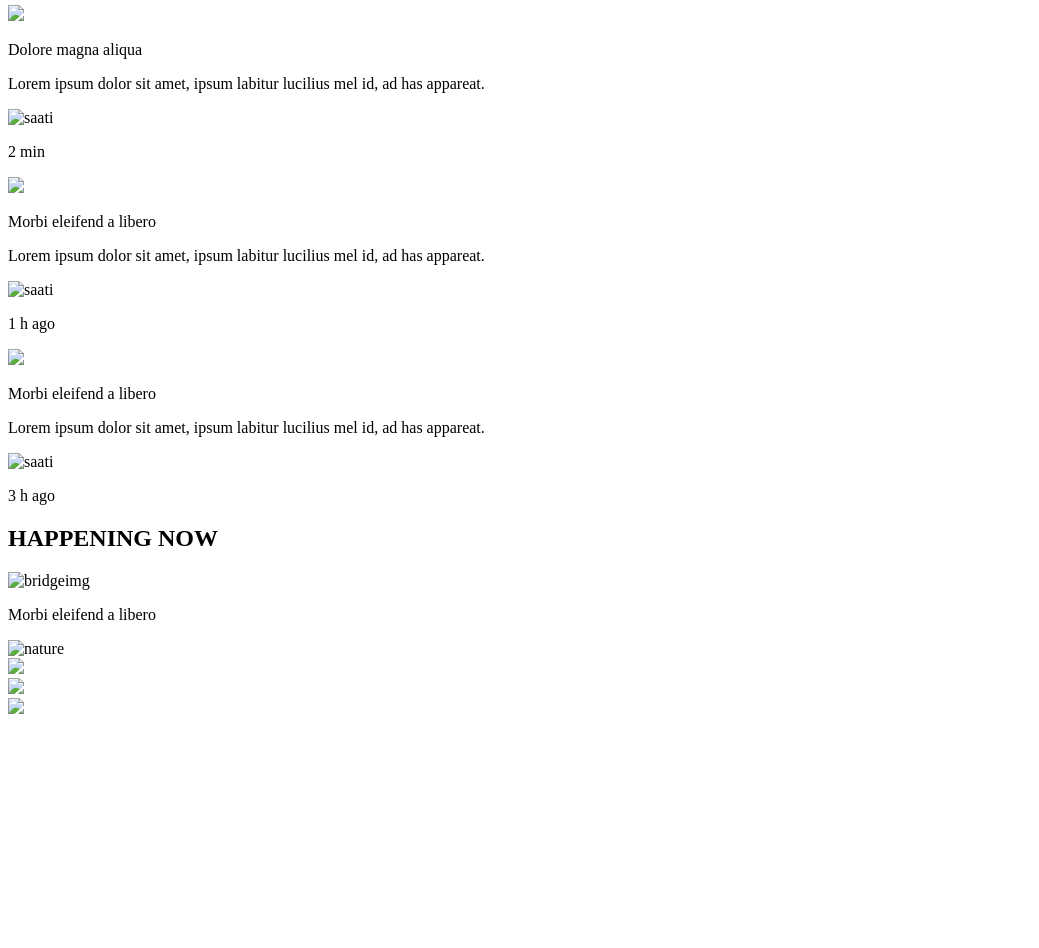
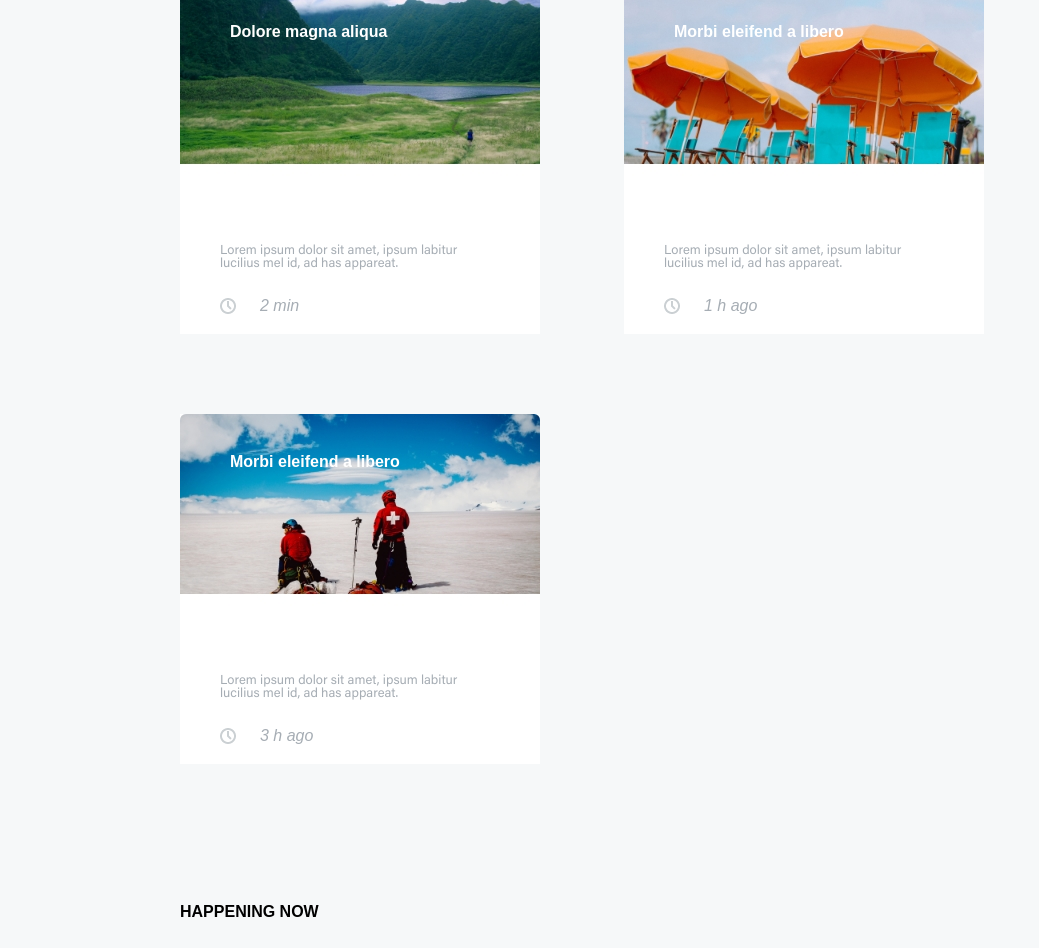
Before and after one commit to NiniaKutalia/Position, a plain HTML site: page index.html in a window 1280 px wide. Shown: the part 212-1160 px from the top of the page, without its empty margins (0-1039 px from the left). Before the commit the page ends 938 px from the top, so only its background shows below. Drawn offline with Linux system fonts and the light colour scheme; the site is published under a folder, as on GitHub Pages, so addresses that start at the root find nothing; files whose address does not match are found by name.

Commit message:
Update index.html

```diff
--- a/index.html
+++ b/index.html
@@ -4,10 +4,10 @@
     <link
       rel="icon"
       type="image/x-icon"
-      href="/img/png-transparent-rubik-s-cube-toy-cube-rubik.png"
+      href="img/png-transparent-rubik-s-cube-toy-cube-rubik.png"
     />
-    <link rel="stylesheet" href="/css/reset.css" />
-    <link rel="stylesheet" href="/css/style.css" />
+    <link rel="stylesheet" href="css/reset.css" />
+    <link rel="stylesheet" href="css/style.css" />
     <title>POSITIONS</title>
   </head>
   <body>
@@ -22,39 +22,39 @@
           </ul>
         </nav>
         <a class="header-image">
-          <img class="header-image" src="/img/cvimage.jpeg" />
+          <img class="header-image" src="img/cvimage.jpeg" />
         </a>
       </header>
     <section class="after-header">
       <h1 class="satauri1">TRENDING</h1>
       <div class="first-div">
-        <img class="first-img" src="/img/1div1.jpg" />
+        <img class="first-img" src="img/1div1.jpg" />
         <p class="first-imgtxt">Dolore magna aliqua</p>
         <p class="second-imgtxt">
           Lorem ipsum dolor sit amet, ipsum labitur lucilius mel id, ad has
           appareat.
         </p>
-        <img class="clock" src="/img/time.png" alt="saati" />
+        <img class="clock" src="img/time.png" alt="saati" />
         <p class="min">2 min</p>
       </div>
       <div class="second-div">
-        <img class="second-img" src="/img/1div2.jpg" />
+        <img class="second-img" src="img/1div2.jpg" />
         <p class="first-imgtxt">Morbi eleifend a libero</p>
         <p class="second-imgtxt">
           Lorem ipsum dolor sit amet, ipsum labitur lucilius mel id, ad has
           appareat.
         </p>
-        <img class="clock" src="/img/time.png" alt="saati" />
+        <img class="clock" src="img/time.png" alt="saati" />
         <p class="min">1 h ago</p>
       </div>
       <div class="third-div">
-        <img class="third-img" src="/img/1div3.jpg" />
+        <img class="third-img" src="img/1div3.jpg" />
         <p class="first-imgtxt">Morbi eleifend a libero</p>
         <p class="second-imgtxt">
           Lorem ipsum dolor sit amet, ipsum labitur lucilius mel id, ad has
           appareat.
         </p>
-        <img class="clock" src="/img/time.png" alt="saati" />
+        <img class="clock" src="img/time.png" alt="saati" />
         <p class="min">3 h ago</p>
       </div>
     </section>
@@ -62,22 +62,22 @@
       <h1 class="satauri">HAPPENING NOW</h1>
       <div class="left-wrapper">
         <div class="top-pic">
-          <img class="image" src="/img/2div1.jpg" alt="bridgeimg" />
+          <img class="image" src="img/2div1.jpg" alt="bridgeimg" />
           <p class="image-text">Morbi eleifend a libero</p>
         </div>
         <div class="bottom-pic">
-          <img class="image" src="/img/2div2.jpg" alt="nature" />
+          <img class="image" src="img/2div2.jpg" alt="nature" />
         </div>
       </div>
       <div class="right-wrapper">
         <div>
-          <img class="right-column" src="/img/spilo.jpg" />
+          <img class="right-column" src="img/spilo.jpg" />
         </div>
         <div>
-          <img class="right-column" src="/img/tutish.jpg" />
+          <img class="right-column" src="img/tutish.jpg" />
         </div>
         <div>
-          <img class="right-column" src="/img/gza.jpg" />
+          <img class="right-column" src="img/gza.jpg" />
         </div>
       </div>
     </section>
```
